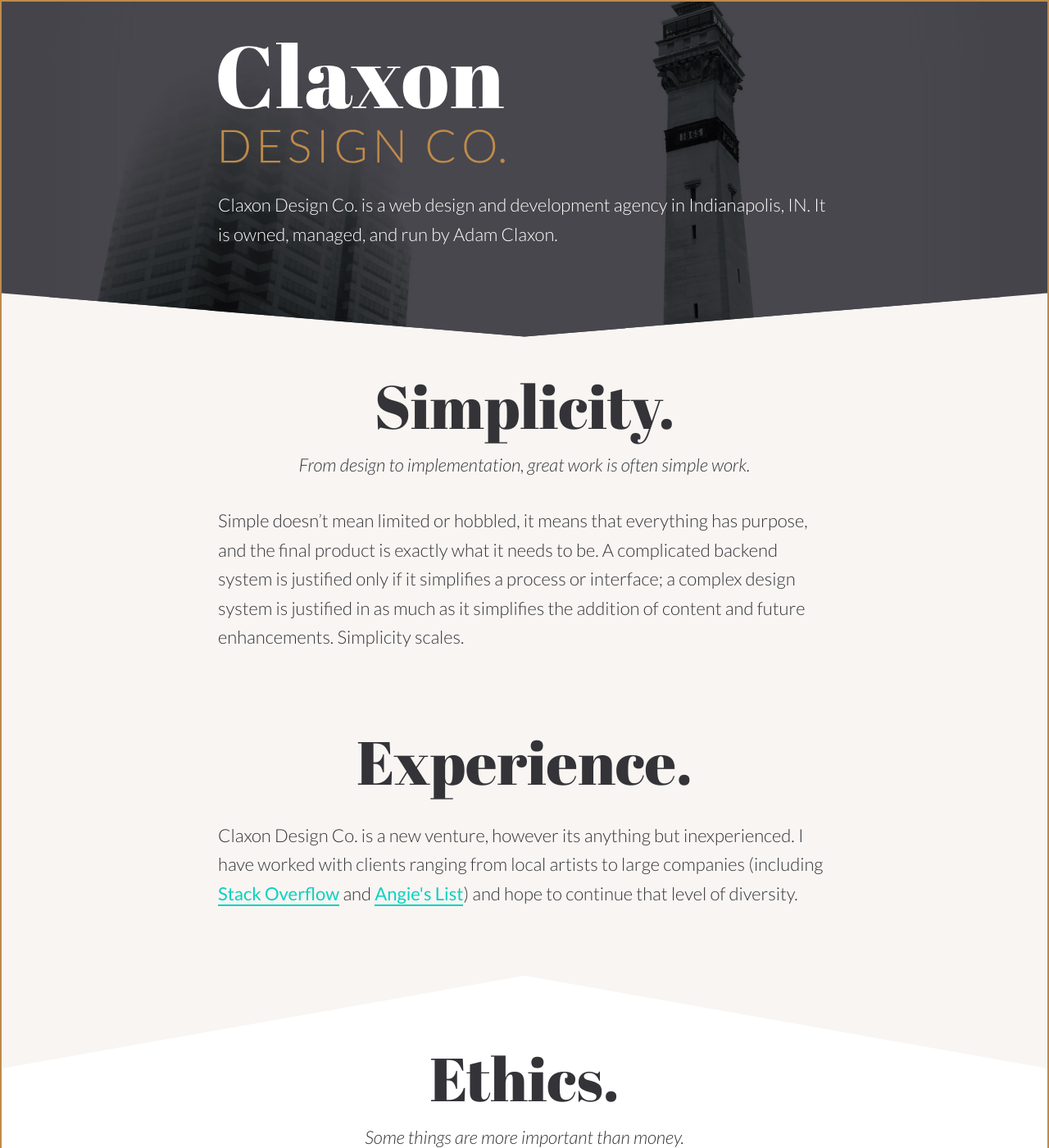
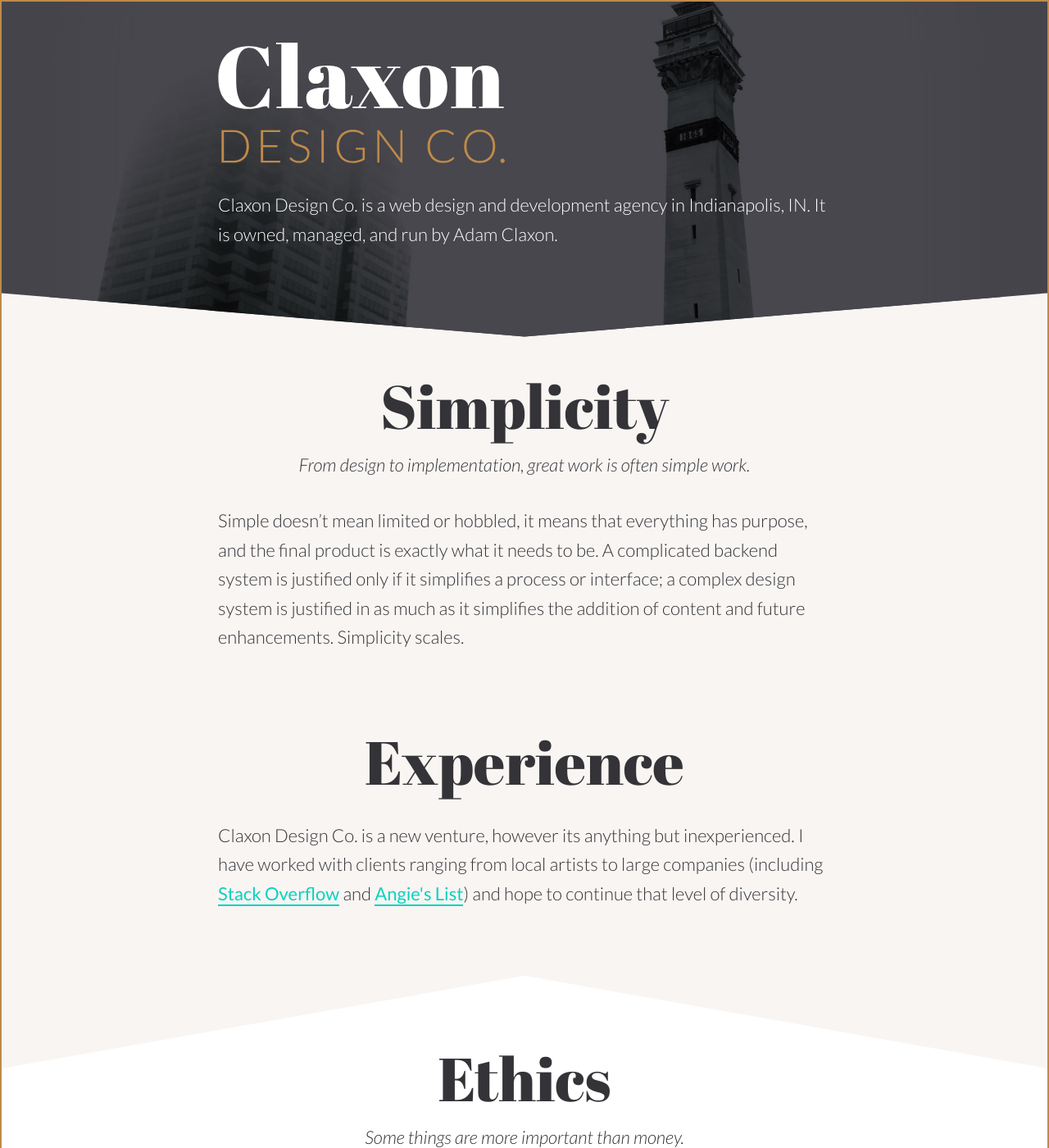
Before and after one commit to claxondesignco/claxondesignco.github.io, a Jekyll site: the page built from index.html, in a window 1280 px wide and 1400 px high. Shown: the whole window at 82% size. Built offline with Jekyll 4.4.1, drawn with Linux system fonts in a browser that asks for light colours.

Commit message:
Removed periods from section headers.

```diff
--- a/_includes/ethics.html
+++ b/_includes/ethics.html
@@ -1,6 +1,6 @@
 <div class="section" id="ethics">
   <header class="section__header">
-    <h2 class="section__headline">Ethics.</h2>
+    <h2 class="section__headline">Ethics</h2>
     <p class="section__subhead">Some things are more important than money.</p>
   </header>
 
--- a/index.html
+++ b/index.html
@@ -9,7 +9,7 @@ hero-header: <img src="/assets/images/logo_light.svg" alt="Claxon Design Co." cl
 
 <div class="section" id="introduction">
   <header class="section__header">
-    <h2 class="section__headline">Simplicity.</h2>
+    <h2 class="section__headline">Simplicity</h2>
     <p class="section__subhead">From design to implementation, great work is often simple work.</p>
   </header>
 
@@ -18,7 +18,7 @@ hero-header: <img src="/assets/images/logo_light.svg" alt="Claxon Design Co." cl
 
 <div class="section" id="experience">
   <header class="section__header">
-    <h2 class="section__headline">Experience.</h2>
+    <h2 class="section__headline">Experience</h2>
   </header>
 
   <p>Claxon Design Co. is a new venture, however its anything but inexperienced. I have worked with clients ranging from local artists to large companies (including <a href="http://www.stackoverflow.com" target="_blank">Stack Overflow</a> and <a href="http://www.angieslist.com" target="_blank">Angie's List</a>) and hope to continue that level of diversity.</p>
```
